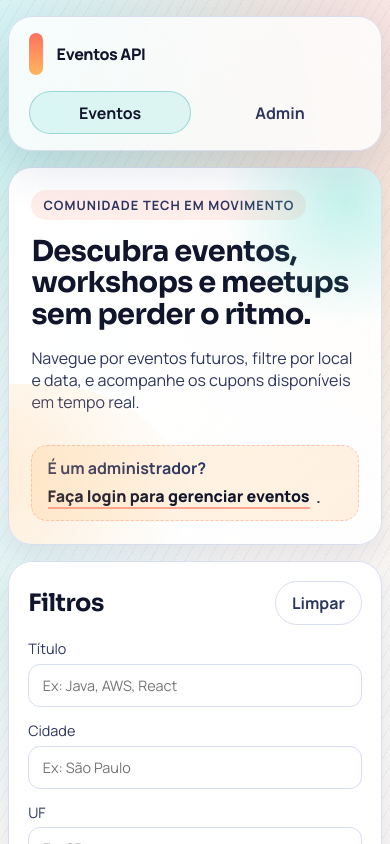
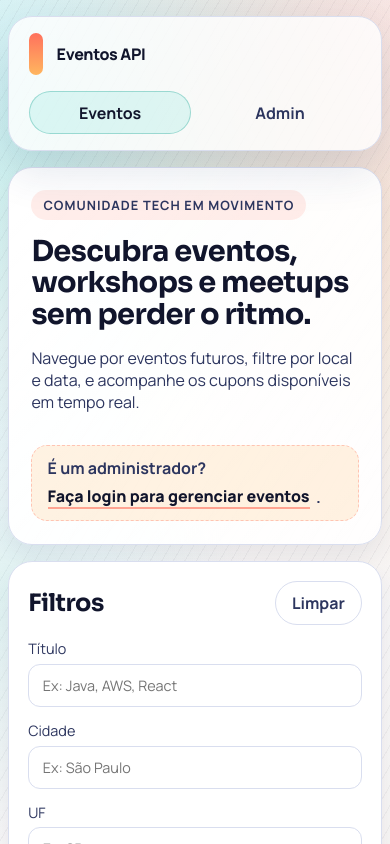
Before and after one commit to 0064558/eventostec-api, a React (Vite) app in the folder frontend/: page / in a window 390 px wide. Shown: the top 844 px of the page. Built offline with nearby package versions, Linux system fonts and the light colour scheme; no server answers.

Commit message:
fix: update CSS for hero panel to improve layering and pointer events

```diff
--- a/frontend/src/index.css
+++ b/frontend/src/index.css
@@ -201,6 +201,9 @@ p {
   height: 250px;
   border-radius: 50%;
   background: radial-gradient(circle, rgba(66, 216, 197, 0.3), transparent 70%);
+  /* Adicione as duas linhas abaixo */
+  pointer-events: none;
+  z-index: 0;
 }
 
 .hero-panel::before {
@@ -213,6 +216,14 @@ p {
   border-radius: 40% 60% 55% 45%;
   background: radial-gradient(circle at 30% 30%, rgba(255, 182, 95, 0.32), transparent 65%);
   opacity: 0.8;
+  /* Adicione as duas linhas abaixo */
+  pointer-events: none;
+  z-index: 0;
+}
+
+.hero-panel > * {
+  position: relative;
+  z-index: 1;
 }
 
 .hero-panel h1 {
@@ -667,6 +678,11 @@ code {
     padding: 1.4rem;
   }
 
+  .hero-panel::before,
+  .hero-panel::after {
+    display: none;
+  }
+
   .event-card-actions,
   .pagination,
   .details-actions,
```
